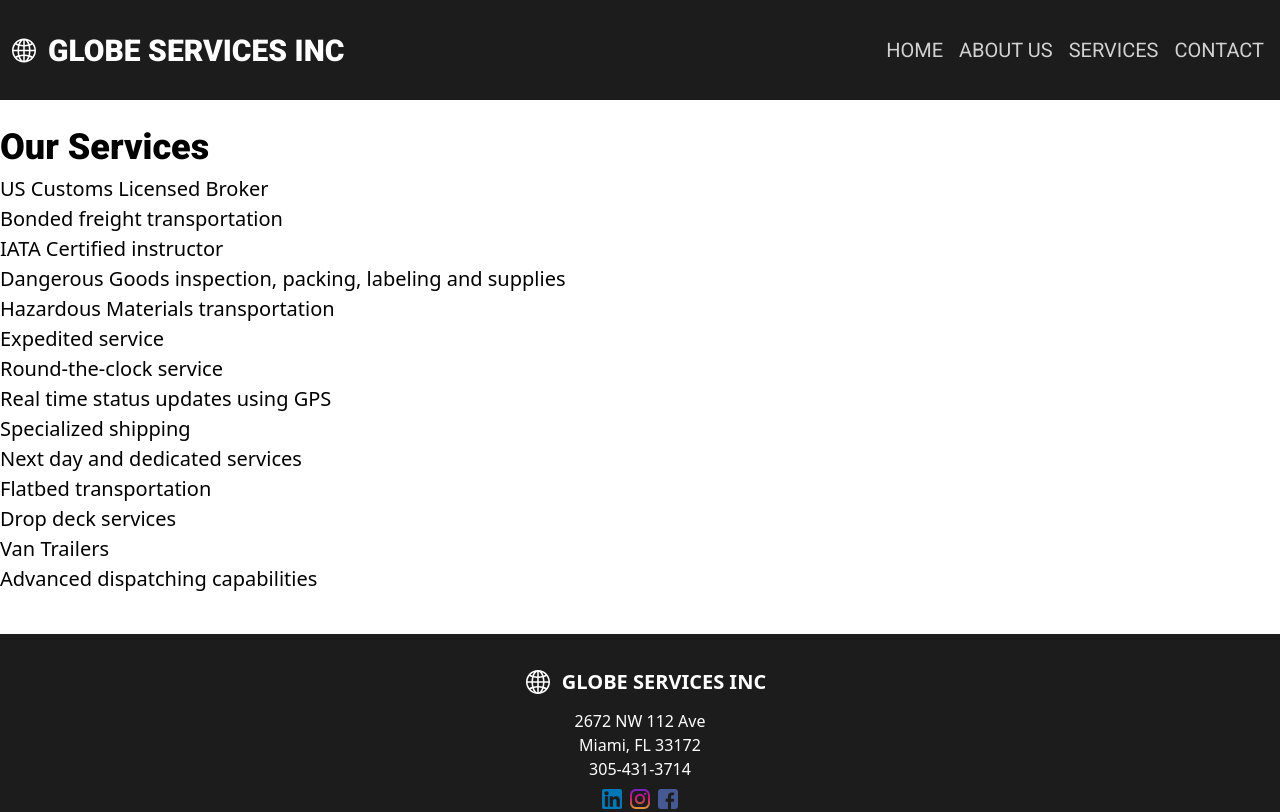
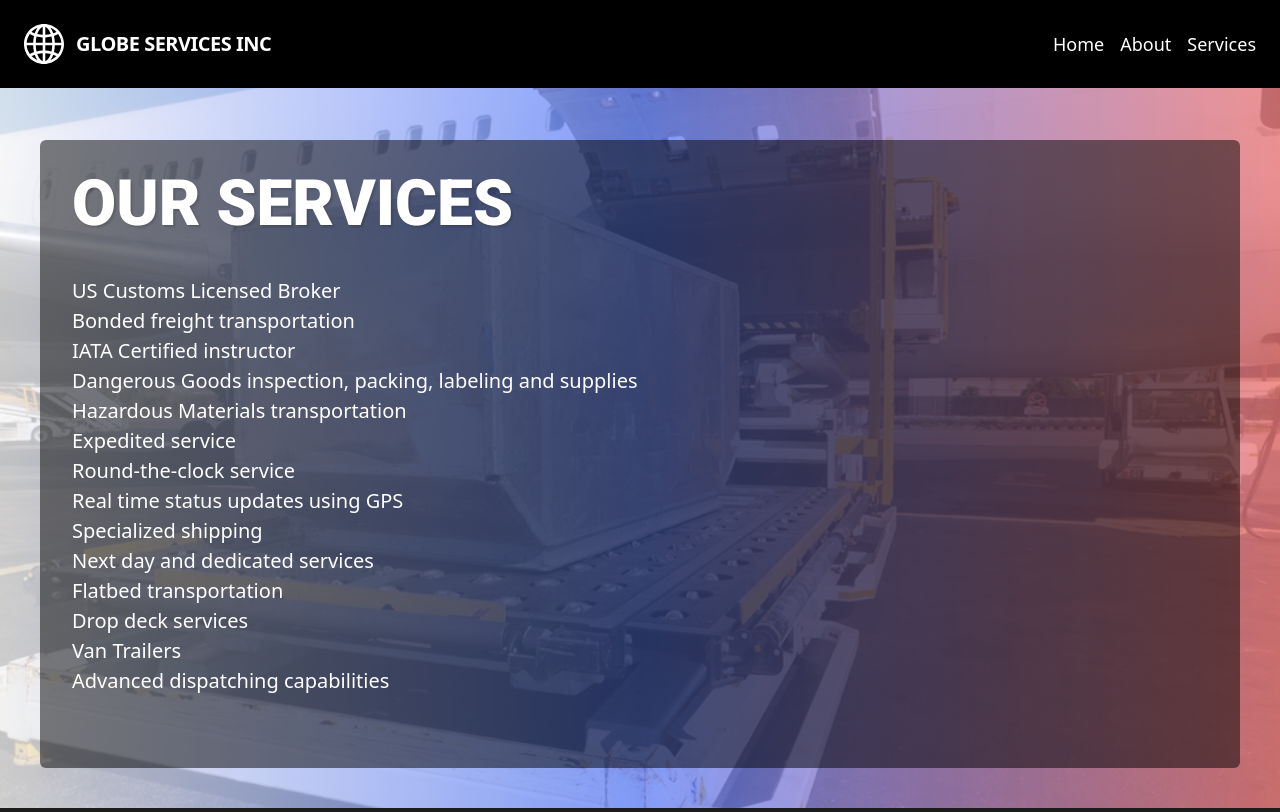
Before and after one commit to manuelsavino/globalserviceinc, a Gatsby site: page /services in a window 1280 px wide. Shown: the top 812 px of the page. Built offline with nearby package versions, Linux system fonts and the light colour scheme; Gatsby itself is replaced by a stand-in of ours.

Commit message:
navabar changes, services erefactor

```diff
--- a/src/components/Navigation.js
+++ b/src/components/Navigation.js
@@ -8,26 +8,23 @@
 export default function Navigation() {
   const [opened, toggleNav] = useState(false)
   return (
-    <div class="nav">
-      <div className="innerNav">
-        <Link
-          to="/"
-          className="roboto text-white text-lg sm:text-3xl ml-3 font-black flex"
-        >
-          <img src={Glove} className="w-6 mr-3"></img>GLOBE SERVICES INC
-        </Link>
-        <div class="subNav desktopNav">
-          <Link to="/">Home</Link>
-          <Link to="/aboutUs">About Us</Link>
-          <Link to="/services">Services</Link>
-          <Link to="/contact">Contact</Link>
-        </div>
+    <nav class="flex items-center justify-between flex-wrap bg-black p-6">
+      <div class="flex items-center flex-shrink-0 text-white mr-6">
+        <img className="w-10 mr-3" src={Glove} />
+
+        <span class="font-semibold text-xl tracking-tight">
+          GLOBE SERVICES INC
+        </span>
+      </div>
+      <div class="block md:hidden">
         <button
           onClick={() => {
             toggleNav(!opened)
             opened === true ? disableScroll.off() : disableScroll.on()
           }}
-          className={`hamburger hamburger--3dx ${opened ? "is-active" : ""}`}
+          className={`hamburger hamburger--3dx p-1 ${
+            opened ? "is-active" : ""
+          }`}
           type="button"
         >
           <span className="hamburger-box">
@@ -35,42 +32,32 @@
           </span>
         </button>
       </div>
-      <div className={`mobSideBar ${opened ? "toggleSideBar" : ""}`}>
-        <div className="subNav sideBar">
+      <div
+        class={`w-full md:flex md:items-center md:w-auto ${
+          opened ? "" : "hidden"
+        }`}
+      >
+        <div class="text-lg md:flex-grow">
           <Link
-            onClick={() => {
-              disableScroll.off()
-            }}
             to="/"
+            className="block mt-4 md:inline-block md:mt-0 text-white hover:text-teal-500 mr-4 "
           >
             Home
           </Link>
           <Link
-            onClick={() => {
-              disableScroll.off()
-            }}
             to="/aboutUs"
+            className="block mt-4 md:inline-block md:mt-0 text-white hover:text-teal-500 mr-4 "
           >
-            About Us
+            About
           </Link>
           <Link
-            onClick={() => {
-              disableScroll.off()
-            }}
             to="/services"
+            className="block mt-4 md:inline-block md:mt-0 text-white hover:text-teal-500 "
           >
             Services
           </Link>
-          <Link
-            onClick={() => {
-              disableScroll.off()
-            }}
-            to="/contact"
-          >
-            Contact
-          </Link>
         </div>
       </div>
-    </div>
+    </nav>
   )
 }
--- a/src/pages/services.js
+++ b/src/pages/services.js
@@ -1,9 +1,9 @@
 import React from "react"
-import { Link } from "gatsby"
 
 import Layout from "../components/layout"
 import SEO from "../components/seo"
-import Card from "../components/Card"
+import Hero from "../components/Hero"
+import cargoShip from "../images/cargoPlanes.jpg"
 const servicesArr = [
   { name: "US Customs Licensed Broker" },
   { name: "Bonded freight transportation" },
@@ -24,20 +24,29 @@
 const services = () => (
   <Layout>
     <SEO title="Services" />
-    <div className="container mx-auto">
-      <h1 className="text-4xl mt-5 roboto text-center sm:text-left font-black">
-        Our Services
-      </h1>
-      <div className="container services mx-auto mb-10  justify-center sm:justify-between">
-        {servicesArr.map(s => (
-          // <Card>
-          //   {/* <img src="https://via.placeholder.com/150"></img> */}
-          <h2 className="text-xl text">{s.name}</h2>
-          // <p className="max-w-xs">{s.desc}</p>{" "}
-          // </Card>
-        ))}
+    <Hero
+      image={cargoShip}
+      height="80vh"
+      gradient="linear-gradient(90deg, #FFFFFF 0%, #6284FF 50%, #F37979 100%);"
+      // pattern={bgiIsometricGrid}
+    >
+      <div className="container mx-auto pt-3">
+        <div className="container p-10">
+          <div className=" bg-black-seethrough p-8 rounded-md">
+            <h2 className="text-4xl sm:text-6xl md:text-6xl  text-white heading leading-none font-black mb-10">
+              OUR SERVICES
+            </h2>
+            <div className="container services mx-auto mb-10  justify-center sm:justify-between">
+              {servicesArr.map(s => (
+                <h2 key={s.name} className="text-xl text-white">
+                  {s.name}
+                </h2>
+              ))}
+            </div>
+          </div>
+        </div>
       </div>
-    </div>
+    </Hero>
   </Layout>
 )
 
```
Also changed, not shown: src/images/cargoPlanes.jpg (added), src/images/gatsby-astronaut.png (deleted).
